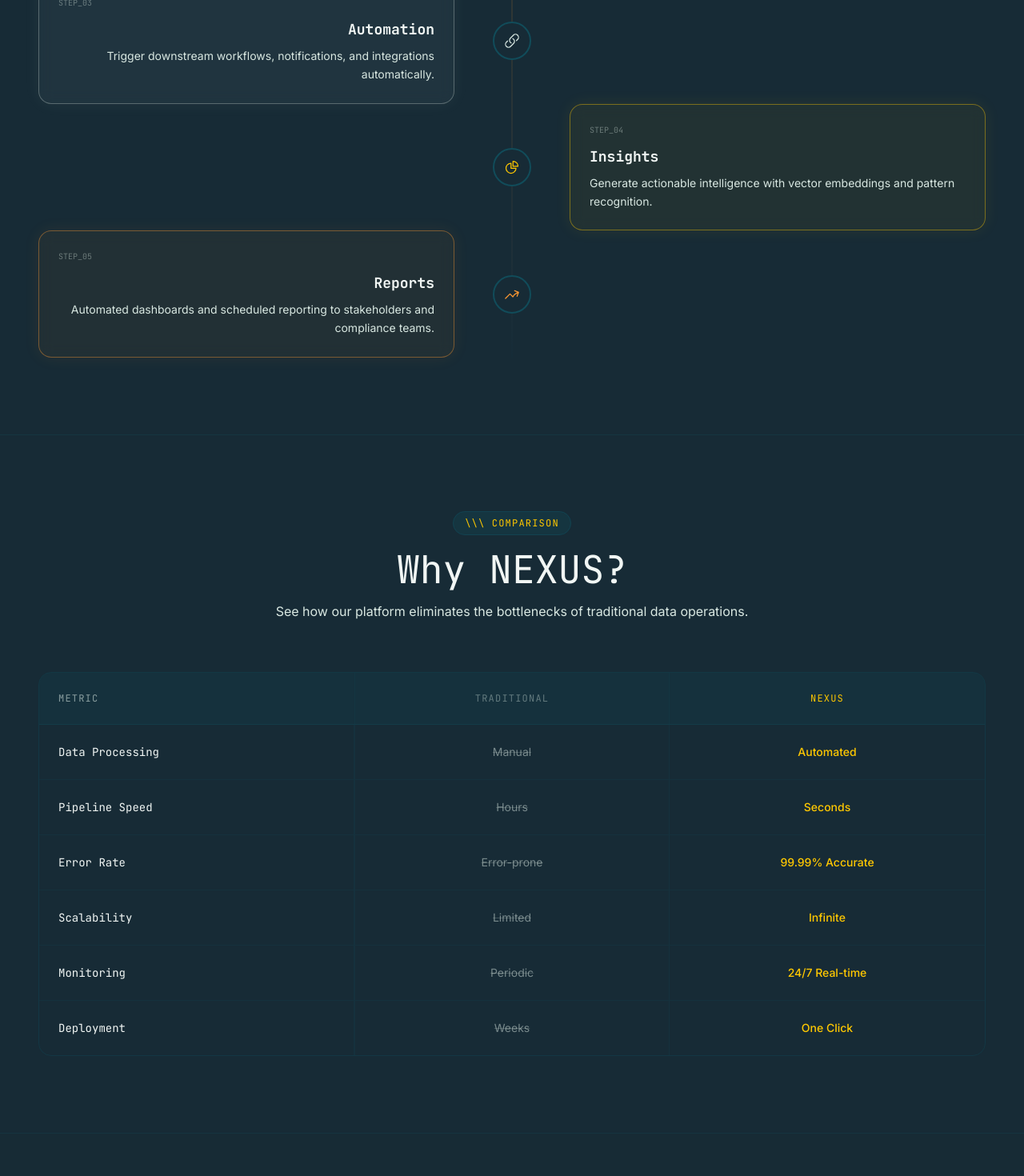
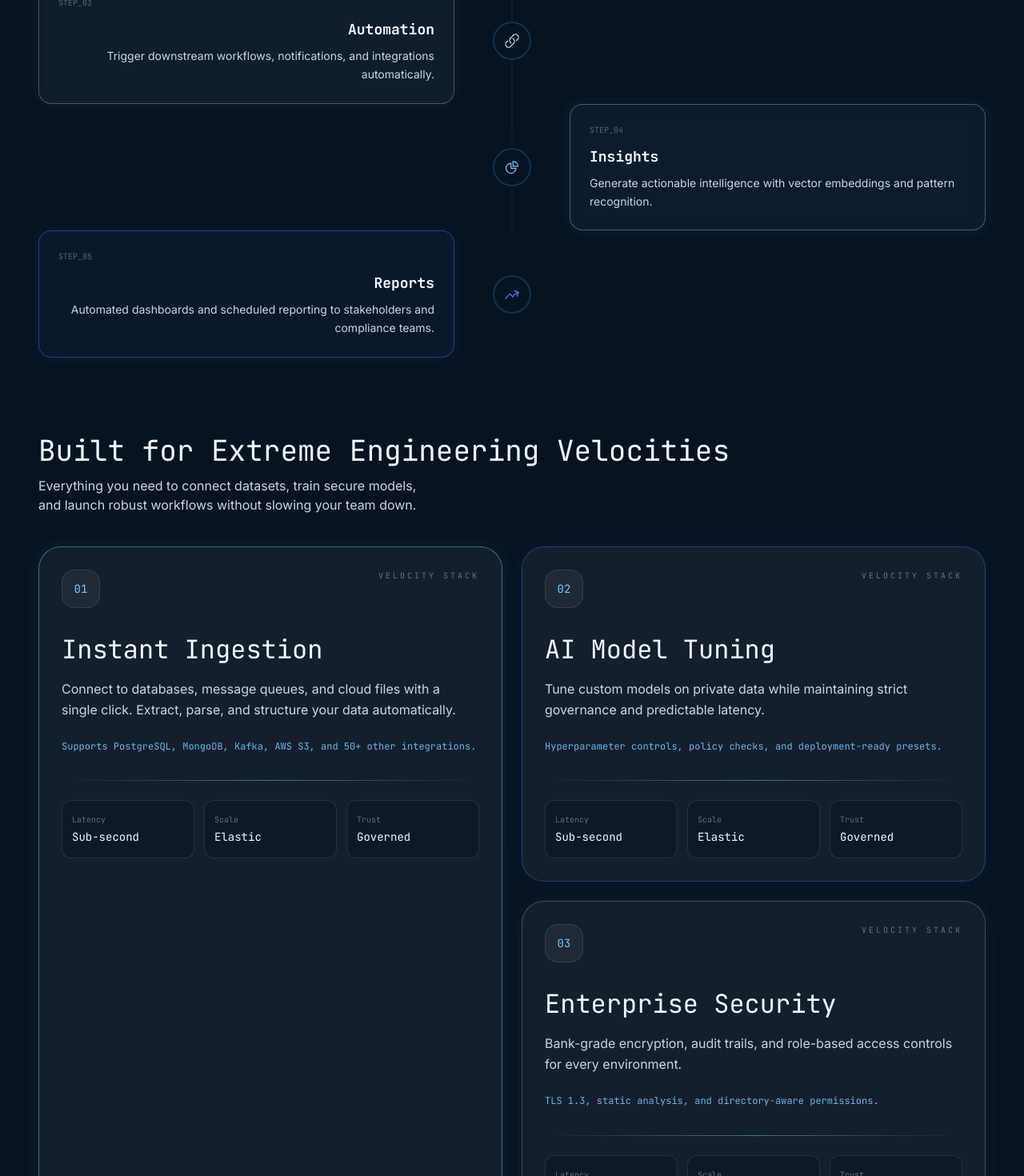
Before and after one commit to Aman-das-dev/FrontendForge-AI, a Next.js app: page / in a window 1280 px wide. Shown: the part 3720-5190 px from the top of the page at 80% size. Built offline with nearby package versions, Linux system fonts and the light colour scheme.

Commit message:
feat: update color palette and add velocity cards to WorkflowTimeline component

```diff
--- a/src/app/globals.css
+++ b/src/app/globals.css
@@ -1,12 +1,12 @@
 @import "tailwindcss";
 
 @theme {
-  --color-primary-dark: #172B36;
-  --color-secondary-dark: #114C5A;
-  --color-primary-yellow: #FFC801;
-  --color-accent-orange: #FF9932;
-  --color-light: #F1F6F4;
-  --color-secondary-light: #D9E8E2;
+  --color-primary-dark: #071321;
+  --color-secondary-dark: #12324f;
+  --color-primary-yellow: #74c8ff;
+  --color-accent-orange: #4f7dff;
+  --color-light: #f4f9ff;
+  --color-secondary-light: #c6d7ea;
 
   --font-sans: var(--font-inter), ui-sans-serif, system-ui, sans-serif;
   --font-mono: var(--font-jetbrains-mono), ui-monospace, SFMono-Regular, monospace;
@@ -60,12 +60,12 @@
 
 @layer base {
   :root {
-    --background: var(--color-primary-dark);
+    --background: radial-gradient(circle at top, rgba(84, 150, 255, 0.14), transparent 42%), var(--color-primary-dark);
     --foreground: var(--color-light);
   }
 
   body {
-    background-color: var(--background);
+    background: var(--background);
     color: var(--foreground);
     font-family: var(--font-sans);
     -webkit-font-smoothing: antialiased;
--- a/src/components/WorkflowTimeline.tsx
+++ b/src/components/WorkflowTimeline.tsx
@@ -5,11 +5,11 @@ const STEPS = [
   {
     icon: <SearchIcon size={20} />,
     title: 'Upload Data',
-    desc: 'Ingest raw datasets from any source — APIs, databases, file uploads, or live streams.',
+    desc: 'Ingest raw datasets from any source - APIs, databases, file uploads, or live streams.',
     tag: 'STEP_01',
     color: 'border-primary-yellow/40 bg-primary-yellow/5',
     iconColor: 'text-primary-yellow',
-    glow: 'shadow-[0_0_20px_rgba(255,200,1,0.08)]'
+    glow: 'shadow-[0_0_20px_rgba(116,200,255,0.08)]',
   },
   {
     icon: <Cog8ToothIcon size={20} />,
@@ -18,7 +18,7 @@ const STEPS = [
     tag: 'STEP_02',
     color: 'border-accent-orange/40 bg-accent-orange/5',
     iconColor: 'text-accent-orange',
-    glow: 'shadow-[0_0_20px_rgba(255,153,50,0.08)]'
+    glow: 'shadow-[0_0_20px_rgba(79,125,255,0.08)]',
   },
   {
     icon: <LinkIcon size={20} />,
@@ -27,7 +27,7 @@ const STEPS = [
     tag: 'STEP_03',
     color: 'border-secondary-light/30 bg-secondary-light/5',
     iconColor: 'text-secondary-light',
-    glow: 'shadow-[0_0_20px_rgba(217,232,226,0.06)]'
+    glow: 'shadow-[0_0_20px_rgba(198,215,234,0.06)]',
   },
   {
     icon: <ChartPieIcon size={20} />,
@@ -36,7 +36,7 @@ const STEPS = [
     tag: 'STEP_04',
     color: 'border-primary-yellow/40 bg-primary-yellow/5',
     iconColor: 'text-primary-yellow',
-    glow: 'shadow-[0_0_20px_rgba(255,200,1,0.08)]'
+    glow: 'shadow-[0_0_20px_rgba(116,200,255,0.08)]',
   },
   {
     icon: <ArrowTrendingUpIcon size={20} />,
@@ -45,7 +45,46 @@ const STEPS = [
     tag: 'STEP_05',
     color: 'border-accent-orange/40 bg-accent-orange/5',
     iconColor: 'text-accent-orange',
-    glow: 'shadow-[0_0_20px_rgba(255,153,50,0.08)]'
+    glow: 'shadow-[0_0_20px_rgba(79,125,255,0.08)]',
+  },
+];
+
+const VELOCITY_CARDS = [
+  {
+    title: 'Instant Ingestion',
+    desc: 'Connect to databases, message queues, and cloud files with a single click. Extract, parse, and structure your data automatically.',
+    footnote: 'Supports PostgreSQL, MongoDB, Kafka, AWS S3, and 50+ other integrations.',
+    accent: 'border-primary-yellow/45 bg-primary-yellow/6',
+    glow: 'shadow-[0_0_24px_rgba(116,200,255,0.08)]',
+    tall: true,
+    icon: '01',
+  },
+  {
+    title: 'AI Model Tuning',
+    desc: 'Tune custom models on private data while maintaining strict governance and predictable latency.',
+    footnote: 'Hyperparameter controls, policy checks, and deployment-ready presets.',
+    accent: 'border-accent-orange/35 bg-accent-orange/6',
+    glow: 'shadow-[0_0_24px_rgba(79,125,255,0.08)]',
+    tall: false,
+    icon: '02',
+  },
+  {
+    title: 'Enterprise Security',
+    desc: 'Bank-grade encryption, audit trails, and role-based access controls for every environment.',
+    footnote: 'TLS 1.3, static analysis, and directory-aware permissions.',
+    accent: 'border-secondary-light/25 bg-secondary-light/6',
+    glow: 'shadow-[0_0_24px_rgba(198,215,234,0.06)]',
+    tall: false,
+    icon: '03',
+  },
+  {
+    title: 'Predictive Flows',
+    desc: 'Automate branching logic that adapts to incoming data, user actions, and system signals.',
+    footnote: 'Low-code orchestration with sub-second triggers and observability.',
+    accent: 'border-primary-yellow/35 bg-primary-yellow/6',
+    glow: 'shadow-[0_0_24px_rgba(116,200,255,0.08)]',
+    tall: false,
+    icon: '04',
   },
 ];
 
@@ -58,13 +97,11 @@ export function WorkflowTimeline() {
         </span>
         <h2 className="text-3xl md:text-5xl font-mono text-light mt-6 mb-4">How NEXUS Works</h2>
         <p className="text-secondary-light max-w-2xl mx-auto text-sm md:text-base text-balance">
-          From raw data ingestion to actionable reports — a fully automated pipeline.
+          From raw data ingestion to actionable reports - a fully automated pipeline.
         </p>
       </div>
 
-      {/* Timeline */}
       <div className="relative">
-        {/* Vertical connecting line (desktop) */}
         <div className="hidden md:block absolute left-1/2 top-0 bottom-0 w-px bg-gradient-to-b from-primary-yellow/30 via-accent-orange/20 to-secondary-dark/10 -translate-x-1/2" />
 
         <div className="flex flex-col gap-8 md:gap-0">
@@ -75,7 +112,6 @@ export function WorkflowTimeline() {
                 i % 2 === 0 ? 'md:flex-row' : 'md:flex-row-reverse'
               }`}
             >
-              {/* Content card */}
               <div className={`flex-1 ${i % 2 === 0 ? 'md:text-right' : 'md:text-left'}`}>
                 <div className={`p-6 rounded-2xl border ${step.color} ${step.glow} backdrop-blur-sm transition-all duration-300 hover:scale-[1.02]`}>
                   <div className="flex items-center gap-3 mb-3 justify-start">
@@ -86,14 +122,63 @@ export function WorkflowTimeline() {
                 </div>
               </div>
 
-              {/* Center node */}
               <div className="relative z-10 w-12 h-12 rounded-full border-2 border-secondary-dark bg-primary-dark flex items-center justify-center shrink-0">
                 <div className={`${step.iconColor}`}>{step.icon}</div>
               </div>
 
-              {/* Spacer for alternation */}
               <div className="flex-1 hidden md:block" />
             </div>
+          ))}
+        </div>
+      </div>
+
+      <div className="mt-24">
+        <div className="mb-10">
+          <h3 className="text-2xl md:text-4xl font-mono text-light mb-3">Built for Extreme Engineering Velocities</h3>
+          <p className="text-secondary-light max-w-3xl text-sm md:text-base text-balance">
+            Everything you need to connect datasets, train secure models, and launch robust workflows without slowing your team down.
+          </p>
+        </div>
+
+        <div className="grid grid-cols-1 md:grid-cols-2 gap-6">
+          {VELOCITY_CARDS.map((card) => (
+            <article
+              key={card.title}
+              className={`rounded-[1.75rem] border bg-white/5 backdrop-blur-md p-6 md:p-7 ${card.accent} ${card.glow} ${
+                card.tall ? 'md:row-span-2 min-h-[420px]' : 'min-h-[240px]'
+              }`}
+            >
+              <div className="flex items-start justify-between gap-4 mb-8">
+                <div className="w-12 h-12 rounded-2xl border border-white/10 bg-white/5 flex items-center justify-center text-primary-yellow text-sm font-mono">
+                  <span aria-hidden="true">{card.icon}</span>
+                </div>
+                <span className="font-mono text-[10px] tracking-[0.3em] text-secondary-light/45 uppercase">
+                  Velocity Stack
+                </span>
+              </div>
+
+              <div className="max-w-xl">
+                <h3 className="text-2xl md:text-[2rem] font-mono text-light leading-tight mb-4">{card.title}</h3>
+                <p className="text-secondary-light leading-relaxed text-sm md:text-base mb-6">{card.desc}</p>
+                <p className="font-mono text-[11px] md:text-xs leading-relaxed text-primary-yellow/90">{card.footnote}</p>
+              </div>
+
+              <div className="mt-8 h-px bg-gradient-to-r from-primary-yellow/0 via-primary-yellow/50 to-accent-orange/0" />
+              <div className="mt-6 grid grid-cols-3 gap-3">
+                <div className="rounded-xl border border-white/10 bg-primary-dark/35 px-3 py-4">
+                  <div className="font-mono text-[10px] text-secondary-light/45 mb-1">Latency</div>
+                  <div className="font-mono text-sm text-light">Sub-second</div>
+                </div>
+                <div className="rounded-xl border border-white/10 bg-primary-dark/35 px-3 py-4">
+                  <div className="font-mono text-[10px] text-secondary-light/45 mb-1">Scale</div>
+                  <div className="font-mono text-sm text-light">Elastic</div>
+                </div>
+                <div className="rounded-xl border border-white/10 bg-primary-dark/35 px-3 py-4">
+                  <div className="font-mono text-[10px] text-secondary-light/45 mb-1">Trust</div>
+                  <div className="font-mono text-sm text-light">Governed</div>
+                </div>
+              </div>
+            </article>
           ))}
         </div>
       </div>
```
